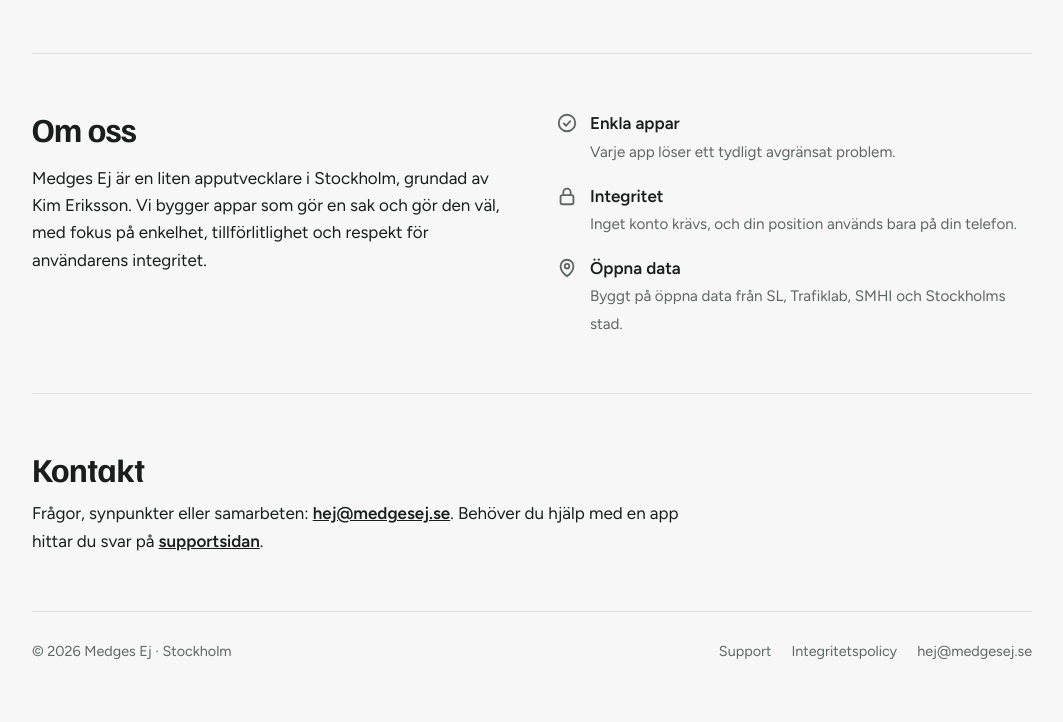
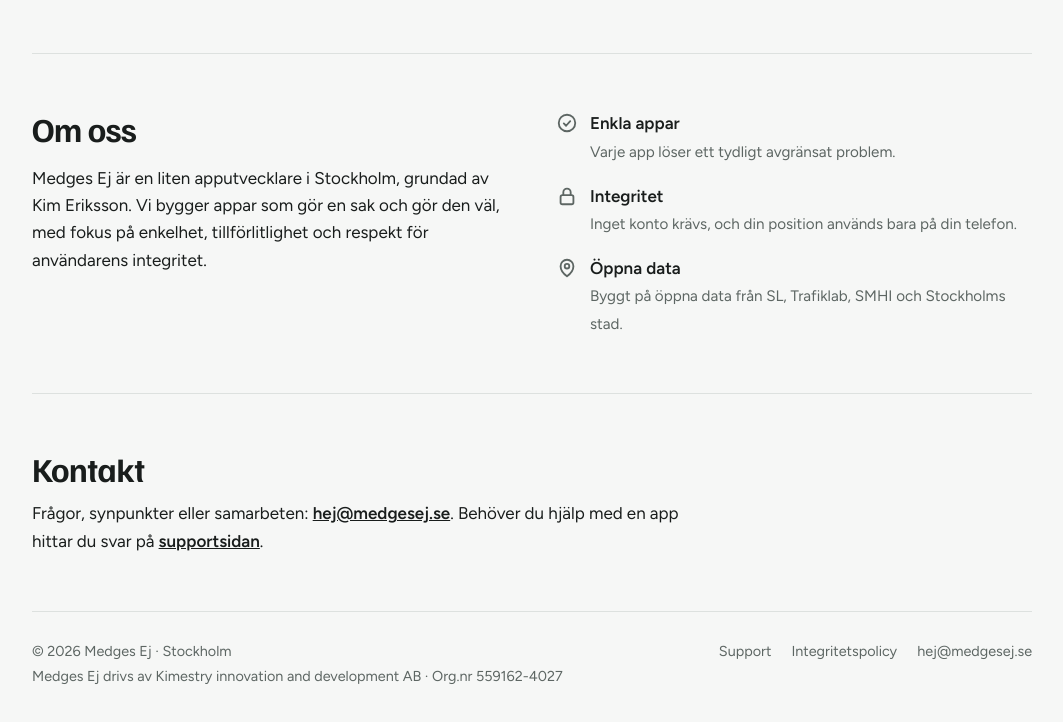
Before and after one commit to kimeriksson75/medgesej-site, a plain HTML site: page site/index.html in a window 1280 px wide. Shown: the part 981-1703 px from the top of the page, without its empty margins (108-1171 px from the left). Drawn offline with Linux system fonts and the light colour scheme.

Commit message:
Sidfot: företagsnamn och organisationsnummer
Medges Ej drivs av Kimestry innovation and development AB, org.nr 559162-4027.

Co-Authored-By: Claude Opus 5.5 <noreply@anthropic.com>

```diff
--- a/site/index.html
+++ b/site/index.html
@@ -117,7 +117,10 @@
   </main>
 
   <footer>
-    <span>© 2026 Medges Ej · Stockholm</span>
+    <div class="legal">
+      <span>© 2026 Medges Ej · Stockholm</span>
+      <span>Medges Ej drivs av Kimestry innovation and development AB · Org.nr 559162-4027</span>
+    </div>
     <nav class="foot-links" aria-label="Sidfot">
       <a href="/support/">Support</a>
       <a href="/nasta-tag/integritet.html">Integritetspolicy</a>
--- a/site/style.css
+++ b/site/style.css
@@ -109,6 +109,7 @@ h2 { font-family: var(--font-display); font-weight: 700; font-size: clamp(1.6rem
 .contact-text a { font-weight: 600; }
 
 footer { border-top: 1px solid var(--line); padding-top: 28px; display: flex; flex-wrap: wrap; justify-content: space-between; gap: 12px 24px; font-size: .9rem; color: var(--muted); }
+.legal { display: grid; gap: 2px; }
 .foot-links { display: flex; flex-wrap: wrap; gap: 8px 20px; }
 .foot-links a { text-decoration: none; }
 .foot-links a:hover { color: var(--fg); text-decoration: underline; }
```
